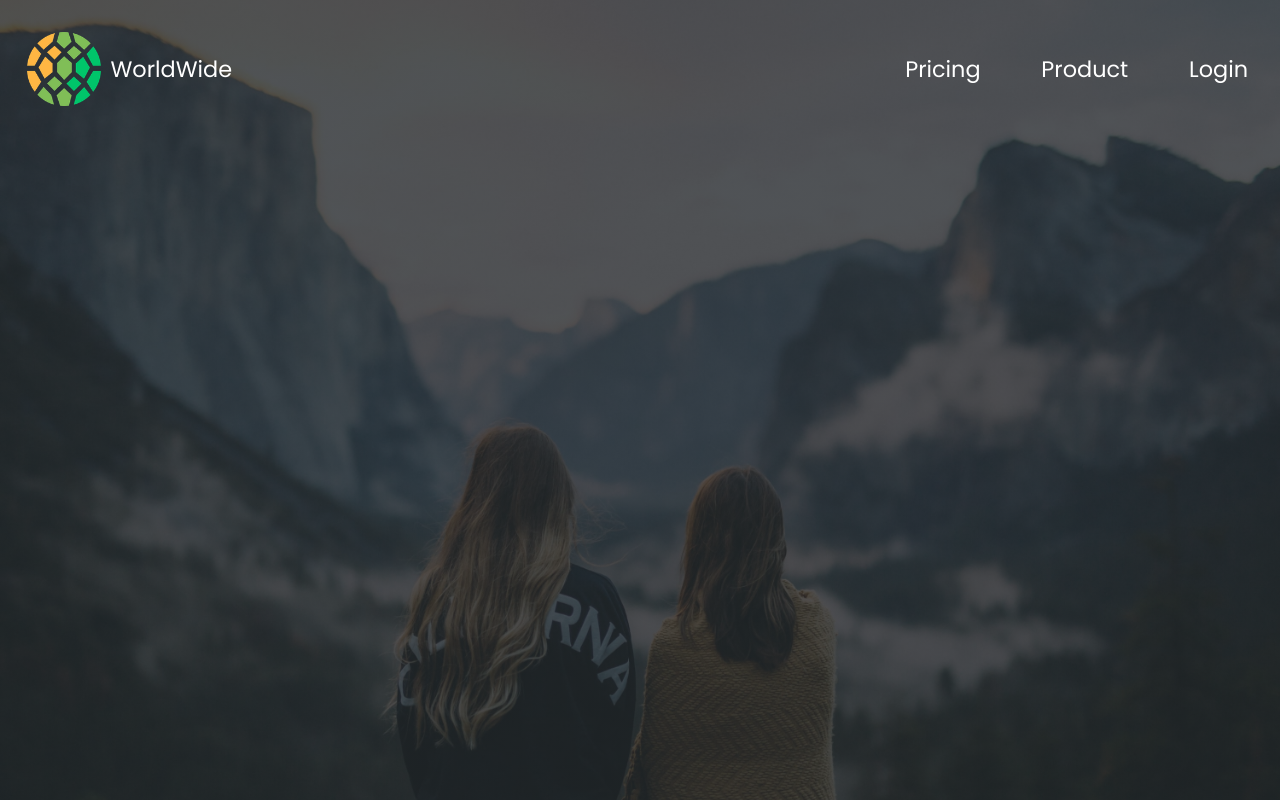
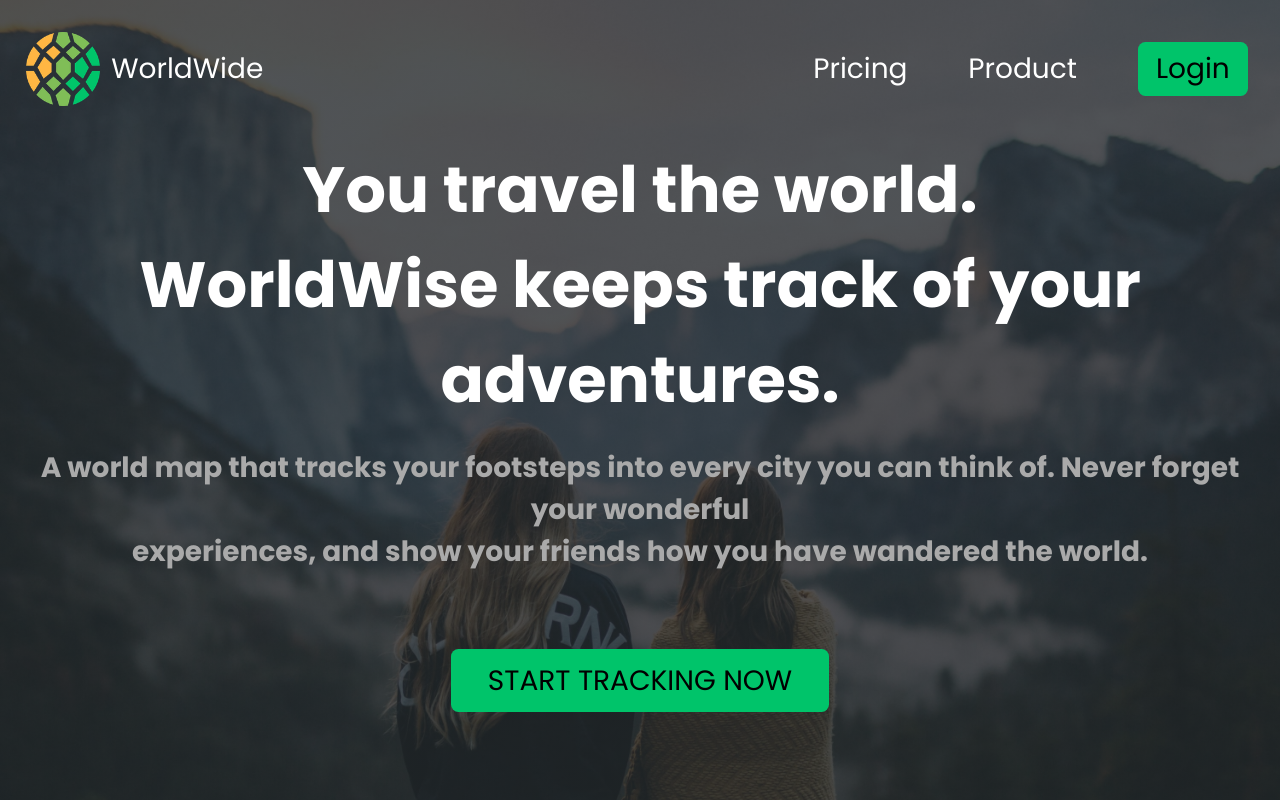
Before and after one commit to winheski/world-wide-app, a React (Vite) app: page / in a window 1280 px wide. Built offline with nearby package versions, Linux system fonts and the light colour scheme.

Commit message:
added reusable button component, app page route, finished home screen page

```diff
--- a/src/App.jsx
+++ b/src/App.jsx
@@ -3,6 +3,7 @@ import Homepage from "./pages/home/Homepage";
 import Pricing from "./pages/Pricing/Pricing";
 import Product from "./pages/Product/Product";
 import Login from "./pages/Login/Login";
+import AppPage from "./pages/AppPage/AppPage";
 
 export default function App() {
   return (
@@ -12,6 +13,7 @@ export default function App() {
         <Route path="/Pricing" element={<Pricing />} />
         <Route path="/Product" element={<Product />} />
         <Route path="/Login" element={<Login />} />
+        <Route path="/AppPage" element={<AppPage />} />
       </Routes>
     </BrowserRouter>
   );
--- a/src/Components/Navbar/Navbar.jsx
+++ b/src/Components/Navbar/Navbar.jsx
@@ -1,6 +1,6 @@
 import styles from "./Navbar.module.css";
 import { Link } from "react-router-dom";
-
+import Button from "../Reusable/Button/Button";
 export default function Navbar() {
   return (
     <>
@@ -17,9 +17,7 @@ export default function Navbar() {
           <Link to={"/Product"} className={styles.item}>
             Product
           </Link>
-          <Link to={"/Login"} className={styles.item}>
-            Login
-          </Link>
+          <Button url={"/Login"} text={"Login"} />
         </ul>
       </nav>
     </>
--- /dev/null
+++ b/src/Components/Reusable/Button/Button.jsx
@@ -0,0 +1,9 @@
+import { Link } from "react-router-dom";
+import styles from "./Button.module.css";
+export default function Button({ url, text }) {
+  return (
+    <div className={styles.customButton}>
+      <Link to={url}>{text}</Link>
+    </div>
+  );
+}
--- /dev/null
+++ b/src/Components/Reusable/Button/Button.module.css
@@ -0,0 +1,12 @@
+.customButton {
+  height: 10%;
+  background-color: #00c46a;
+  color: black;
+  display: flex;
+  justify-content: center;
+  align-items: center;
+  padding: 1%;
+  border-radius: 0.75rem;
+  padding-left: 3%;
+  padding-right: 3%;
+}
--- /dev/null
+++ b/src/pages/AppPage/AppPage.jsx
@@ -0,0 +1,3 @@
+export default function AppPage() {
+  return <h1>AppPage</h1>;
+}
--- a/src/pages/home/Homepage.jsx
+++ b/src/pages/home/Homepage.jsx
@@ -1,10 +1,25 @@
 import Navbar from "../../Components/Navbar/Navbar";
+import Button from "../../Components/Reusable/Button/Button";
 import styles from "./Homepage.module.css";
 export default function Homepage() {
   return (
     <>
       <div className={styles.Homepage}>
         <Navbar />
+        <main>
+          <section>
+            <h1>
+              You travel the world. <br></br>WorldWise keeps track of your
+              adventures.
+            </h1>
+            <h2>
+              A world map that tracks your footsteps into every city you can
+              think of. Never forget your wonderful<br></br> experiences, and
+              show your friends how you have wandered the world.
+            </h2>
+            <Button url={"/AppPage"} text="START TRACKING NOW" />
+          </section>
+        </main>
       </div>
     </>
   );
--- a/src/pages/home/Homepage.module.css
+++ b/src/pages/home/Homepage.module.css
@@ -10,4 +10,57 @@
   height: 100%;
   width: 100%;
   padding: 2.5%;
+  color: white;
 }
+.Homepage h2 {
+  color: #aaa;
+}
+
+.Homepage main {
+  height: 90%;
+}
+.Homepage section {
+  padding-top: 3%;
+  display: flex;
+  flex-direction: column;
+  align-items: center;
+  text-align: center;
+  height: 100%;
+  gap: 2rem;
+}
+.Homepage section div {
+  margin-top: auto;
+  margin-bottom: auto;
+  gap: 0;
+}
+
+@media (max-width: 500px) {
+  .Homepage h1 {
+    font-size: 4vh;
+  }
+  .Homepage h2,
+  a {
+    font-size: 2vh;
+  }
+}
+
+@media (min-width: 501px) and (max-width: 1000px) {
+  .Homepage h1,
+  a {
+    font-size: 6vh;
+  }
+  .Homepage h2,
+  a {
+    font-size: 3vh;
+  }
+}
+
+@media (min-width: 1001px) {
+  .Homepage h1 {
+    font-size: 8vh;
+  }
+  .Homepage h2,
+  a {
+    font-size: 3.5vh;
+  }
+}
```
